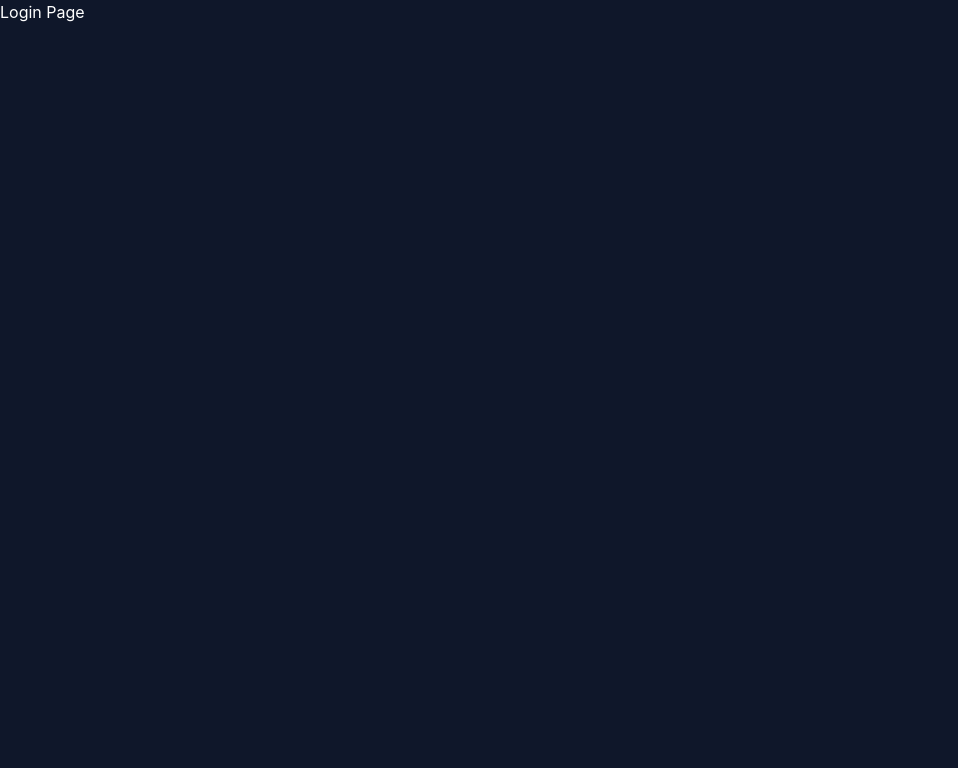
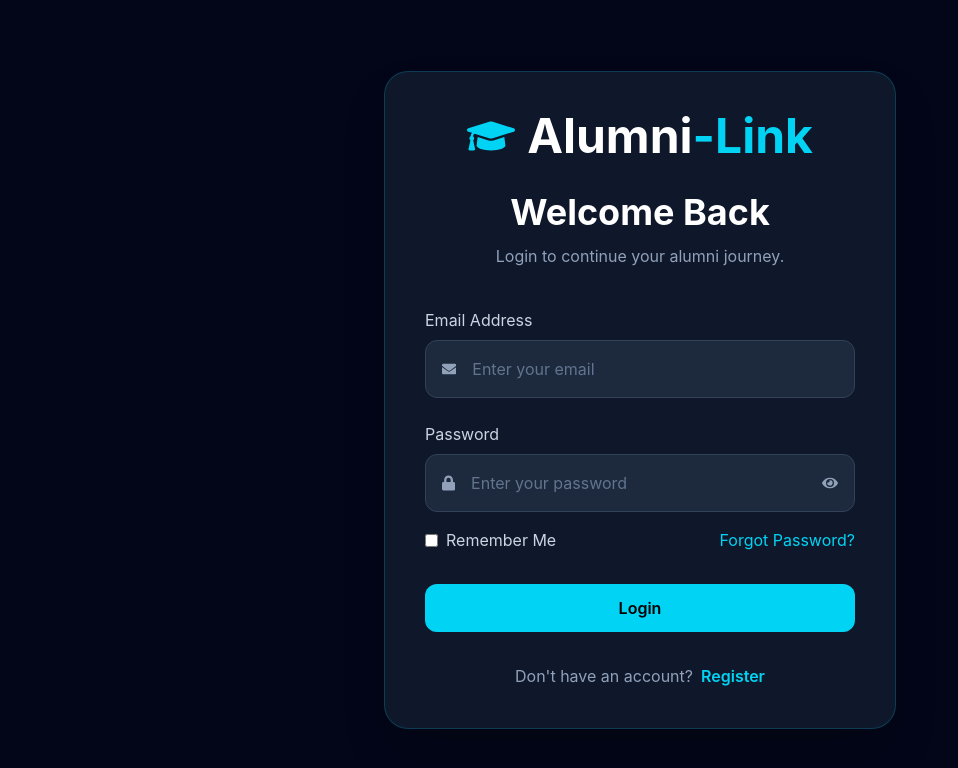
Before and after one commit to Ayan-Shaikh10/Alumni-Link, a React (Vite) app: page /login in a window 1280 px wide. Shown: the top 768 px of the page, without its empty margins (0-958 px from the left). Built offline with nearby package versions, Linux system fonts and the light colour scheme.

Commit message:
Implimenting Login Feature

```diff
--- a/src/pages/Login.jsx
+++ b/src/pages/Login.jsx
@@ -1,5 +1,277 @@
-function Login () {
-    return<h1>Login Page</h1>;
+import { Link } from "react-router-dom";
+import { useState } from "react";
+import { signInWithEmailAndPassword } from "firebase/auth";
+import { auth } from "../firebase/firebase";
+import { toast } from "react-toastify";
+import { useNavigate } from "react-router-dom";
+
+import {
+  FaGraduationCap,
+  FaEnvelope,
+  FaLock,
+  FaEye,
+  FaEyeSlash
+} from "react-icons/fa";
+
+function Login() {
+
+  const [showPassword, setShowPassword] = useState(false);
+
+  const [loading, setLoading] = useState(false);
+
+  const [formData, setFormData] = useState({
+
+    email: "",
+
+    password: ""
+
+  });
+
+  const navigate = useNavigate();
+
+  const handleChange = (e) => {
+
+    setFormData({
+
+      ...formData,
+
+      [e.target.name]: e.target.value
+
+    });
+
+  };
+
+  const handleLogin = async (e) => {
+
+  e.preventDefault();
+
+  if (!formData.email || !formData.password) {
+
+    toast.error("Please fill in all fields.");
+
+    return;
+
+  }
+
+  setLoading(true);
+
+  try {
+
+    await signInWithEmailAndPassword(
+
+      auth,
+
+      formData.email,
+
+      formData.password
+
+    );
+
+    toast.success("Welcome back!");
+
+    navigate("/dashboard");
+
+  }
+
+  catch (error) {
+
+    switch (error.code) {
+
+      case "auth/invalid-credential":
+
+        toast.error("Incorrect email or password.");
+
+        break;
+
+      case "auth/invalid-email":
+
+        toast.error("Invalid email address.");
+
+        break;
+
+      case "auth/too-many-requests":
+
+        toast.error("Too many attempts. Please try again later.");
+
+        break;
+
+      default:
+
+        toast.error("Login failed.");
+
+    }
+
+  }
+
+  finally {
+
+    setLoading(false);
+
+  }
+
+};
+
+  return (
+
+    <div className="min-h-screen bg-slate-950 flex items-center justify-center px-5">
+
+      <div className="w-full max-w-lg rounded-3xl bg-slate-900 border border-cyan-400/20 shadow-2xl p-10">
+
+        {/* Logo */}
+
+        <div className="flex justify-center items-center gap-3">
+
+          <FaGraduationCap className="text-cyan-400 text-5xl" />
+
+          <h1 className="text-5xl font-bold text-white">
+
+            Alumni
+
+            <span className="text-cyan-400">
+
+              -Link
+
+            </span>
+
+          </h1>
+
+        </div>
+
+        <h2 className="text-center text-4xl font-bold text-white mt-8">
+
+          Welcome Back
+
+        </h2>
+
+        <p className="text-center text-slate-400 mt-3 mb-10">
+
+          Login to continue your alumni journey.
+
+        </p>
+
+        <form onSubmit={handleLogin}>
+
+            {/* Email */}
+
+          <div className="mb-6">
+
+            <label className="block text-slate-300 mb-2">
+
+              Email Address
+
+            </label>
+
+            <div className="flex items-center bg-slate-800 rounded-xl border border-slate-700 focus-within:border-cyan-400">
+
+              <FaEnvelope className="mx-4 text-slate-400" />
+
+              <input
+                type="email"
+                name="email"
+                placeholder="Enter your email"
+                value={formData.email}
+                onChange={handleChange}
+                className="w-full bg-transparent outline-none py-4 text-white placeholder:text-slate-500"
+              />
+
+            </div>
+
+          </div>
+
+          {/* Password */}
+
+          <div className="mb-4">
+
+            <label className="block text-slate-300 mb-2">
+
+              Password
+
+            </label>
+
+            <div className="flex items-center bg-slate-800 rounded-xl border border-slate-700 focus-within:border-cyan-400">
+
+              <FaLock className="mx-4 text-slate-400" />
+
+              <input
+                type={showPassword ? "text" : "password"}
+                name="password"
+                placeholder="Enter your password"
+                value={formData.password}
+                onChange={handleChange}
+                className="w-full bg-transparent outline-none py-4 text-white placeholder:text-slate-500"
+              />
+
+              <button
+                type="button"
+                onClick={() => setShowPassword(!showPassword)}
+                className="mr-4 text-slate-400 hover:text-cyan-400"
+              >
+
+                {showPassword ? <FaEyeSlash /> : <FaEye />}
+
+              </button>
+
+            </div>
+
+          </div>
+
+          {/* Remember Me + Forgot Password */}
+
+          <div className="flex justify-between items-center mb-8">
+
+            <label className="flex items-center gap-2 text-slate-300">
+
+              <input type="checkbox" />
+
+              Remember Me
+
+            </label>
+
+            <Link
+              to="/forgot-password"
+              className="text-cyan-400 hover:text-cyan-300"
+            >
+
+              Forgot Password?
+
+            </Link>
+
+          </div>
+
+          {/* Login Button */}
+
+          <button
+            type="submit"
+            disabled={loading}
+            className="w-full bg-cyan-400 text-black py-3 rounded-xl font-semibold hover:bg-cyan-300 transition disabled:opacity-50"
+          >
+
+            {loading ? "Logging In..." : "Login"}
+
+          </button>
+
+        </form>
+
+        <p className="text-center text-slate-400 mt-8">
+
+          Don't have an account?
+
+          <Link
+            to="/register"
+            className="text-cyan-400 font-semibold ml-2 hover:text-cyan-300"
+          >
+
+            Register
+
+          </Link>
+
+        </p>
+
+      </div>
+
+    </div>
+
+  );
 
 }
 
```
